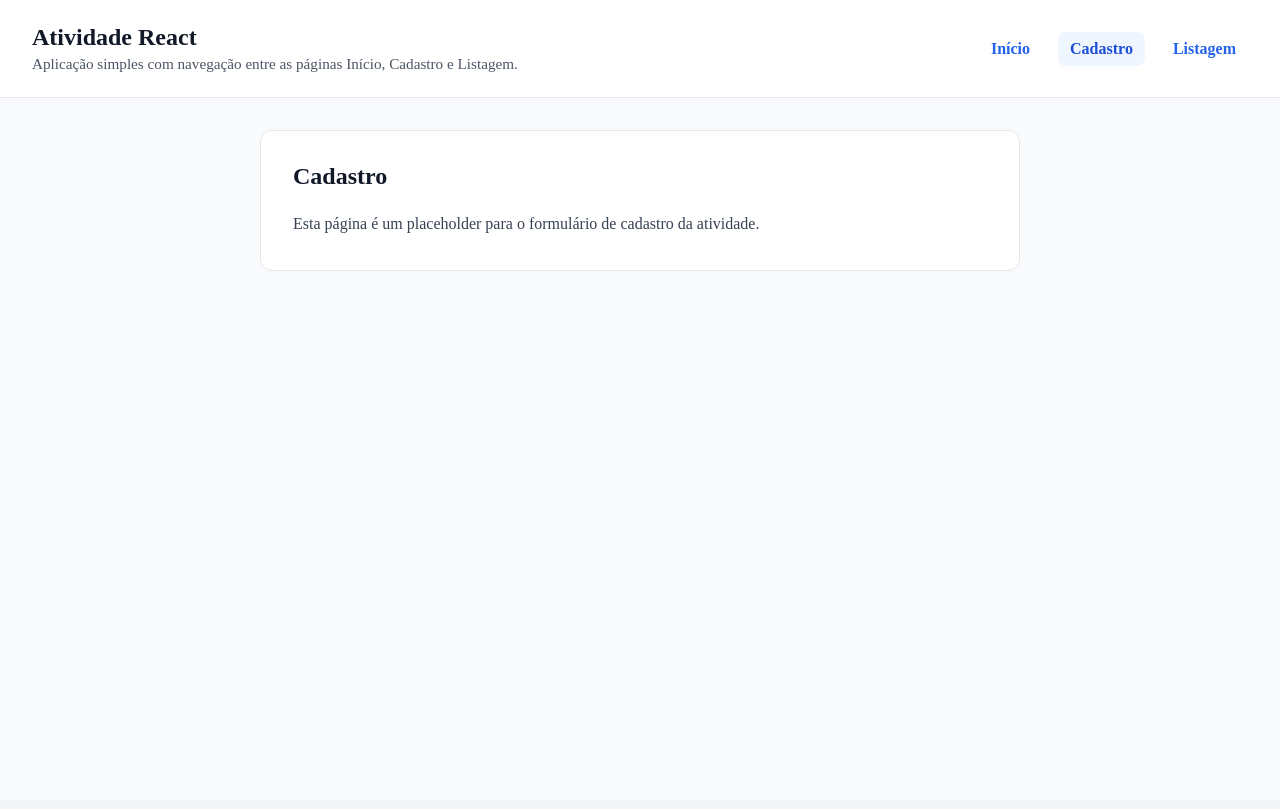
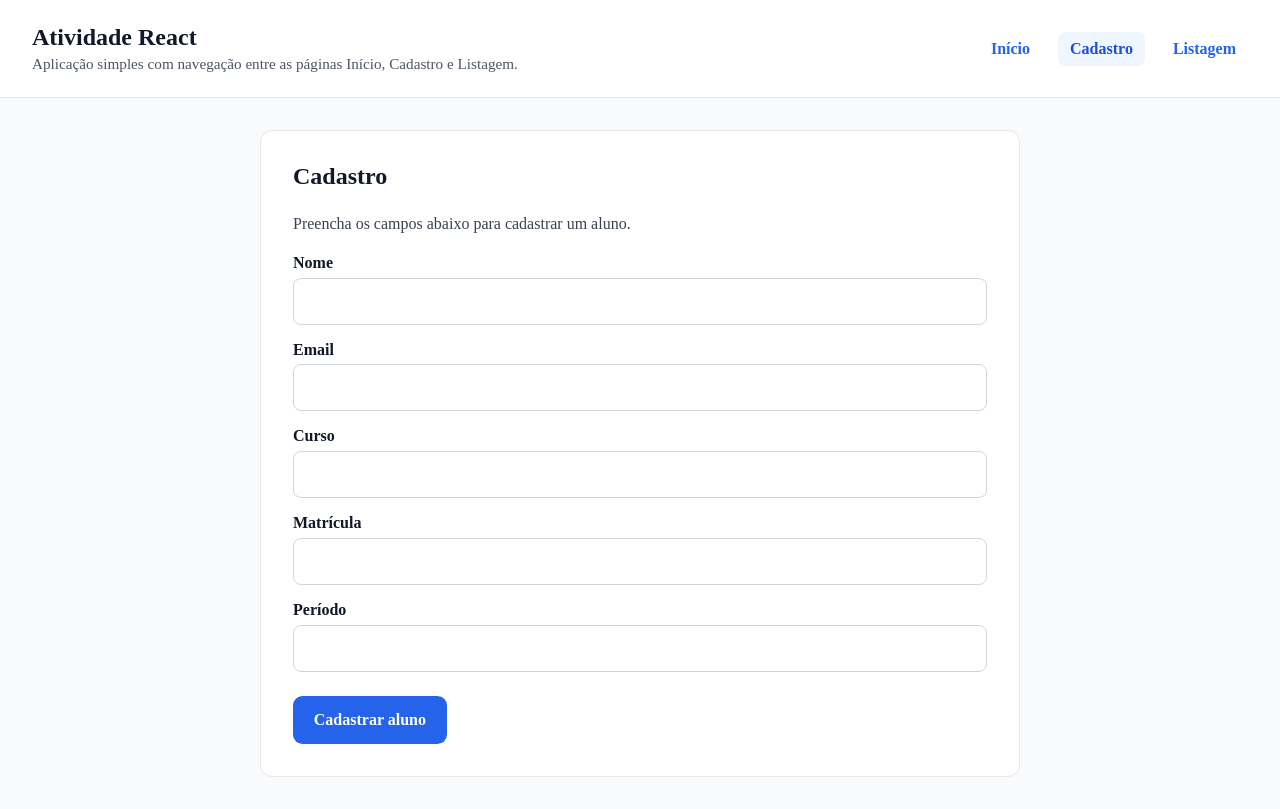
Before and after one commit to Fabricio2407/Atividade-tecweb, a React (Vite) app: page /cadastro in a window 1280 px wide. Built offline with nearby package versions, Linux system fonts and the light colour scheme.

Commit message:
feat: implementa formulário de cadastro com validação

```diff
--- a/src/App.css
+++ b/src/App.css
@@ -71,3 +71,54 @@
   line-height: 1.75;
   color: #374151;
 }
+
+.form-group {
+  display: flex;
+  flex-direction: column;
+  gap: 0.35rem;
+  margin-top: 1rem;
+}
+
+.form-group label {
+  font-weight: 600;
+  color: #111827;
+}
+
+.form-group input {
+  padding: 0.85rem 0.9rem;
+  border: 1px solid #d1d5db;
+  border-radius: 0.5rem;
+  font-size: 1rem;
+}
+
+.form-group input:focus {
+  outline: none;
+  border-color: #2563eb;
+  box-shadow: 0 0 0 3px rgba(37, 99, 235, 0.12);
+}
+
+.error-message {
+  color: #dc2626;
+  font-size: 0.9rem;
+}
+
+button[type='submit'] {
+  margin-top: 1.5rem;
+  padding: 0.95rem 1.3rem;
+  background: #2563eb;
+  color: #ffffff;
+  border: none;
+  border-radius: 0.6rem;
+  font-weight: 700;
+  cursor: pointer;
+}
+
+button[type='submit']:hover {
+  background: #1d4ed8;
+}
+
+.form-message {
+  margin-top: 1rem;
+  color: #065f46;
+  font-weight: 600;
+}
--- a/src/pages/Cadastro.jsx
+++ b/src/pages/Cadastro.jsx
@@ -1,8 +1,148 @@
+import { useState } from 'react'
+import { useAlunos } from '../context/AlunosContext.jsx'
+
+const estadoInicial = {
+  nome: '',
+  email: '',
+  curso: '',
+  matricula: '',
+  periodo: '',
+}
+
 function Cadastro() {
+  const { adicionarAluno } = useAlunos()
+  const [formulario, setFormulario] = useState(estadoInicial)
+  const [erros, setErros] = useState({})
+  const [mensagem, setMensagem] = useState('')
+
+  const validarEmail = (valor) => {
+    return typeof valor === 'string' && valor.includes('@') && valor.includes('.')
+  }
+
+  const validarFormulario = () => {
+    const novosErros = {}
+
+    if (!formulario.nome.trim()) {
+      novosErros.nome = 'Nome é obrigatório.'
+    }
+    if (!formulario.email.trim()) {
+      novosErros.email = 'Email é obrigatório.'
+    } else if (!validarEmail(formulario.email.trim())) {
+      novosErros.email = 'Digite um email válido.'
+    }
+    if (!formulario.curso.trim()) {
+      novosErros.curso = 'Curso é obrigatório.'
+    }
+    if (!formulario.matricula.trim()) {
+      novosErros.matricula = 'Matrícula é obrigatória.'
+    }
+    if (!formulario.periodo.trim()) {
+      novosErros.periodo = 'Período é obrigatório.'
+    }
+
+    setErros(novosErros)
+    return Object.keys(novosErros).length === 0
+  }
+
+  const handleChange = (event) => {
+    const { name, value } = event.target
+    setFormulario((current) => ({ ...current, [name]: value }))
+    setErros((current) => ({ ...current, [name]: '' }))
+    setMensagem('')
+  }
+
+  const handleSubmit = (event) => {
+    event.preventDefault()
+
+    if (!validarFormulario()) {
+      setMensagem('Corrija os erros do formulário antes de enviar.')
+      return
+    }
+
+    const novoAluno = {
+      id: `${Date.now()}-${Math.random().toString(36).substring(2, 9)}`,
+      nome: formulario.nome.trim(),
+      email: formulario.email.trim(),
+      curso: formulario.curso.trim(),
+      matricula: formulario.matricula.trim(),
+      periodo: formulario.periodo.trim(),
+    }
+
+    adicionarAluno(novoAluno)
+    setFormulario(estadoInicial)
+    setErros({})
+    setMensagem('Aluno cadastrado com sucesso!')
+  }
+
   return (
     <section className="page-content">
       <h2>Cadastro</h2>
-      <p>Esta página é um placeholder para o formulário de cadastro da atividade.</p>
+      <p>Preencha os campos abaixo para cadastrar um aluno.</p>
+
+      <form onSubmit={handleSubmit} noValidate>
+        <div className="form-group">
+          <label htmlFor="nome">Nome</label>
+          <input
+            id="nome"
+            name="nome"
+            type="text"
+            value={formulario.nome}
+            onChange={handleChange}
+          />
+          {erros.nome && <span className="error-message">{erros.nome}</span>}
+        </div>
+
+        <div className="form-group">
+          <label htmlFor="email">Email</label>
+          <input
+            id="email"
+            name="email"
+            type="email"
+            value={formulario.email}
+            onChange={handleChange}
+          />
+          {erros.email && <span className="error-message">{erros.email}</span>}
+        </div>
+
+        <div className="form-group">
+          <label htmlFor="curso">Curso</label>
+          <input
+            id="curso"
+            name="curso"
+            type="text"
+            value={formulario.curso}
+            onChange={handleChange}
+          />
+          {erros.curso && <span className="error-message">{erros.curso}</span>}
+        </div>
+
+        <div className="form-group">
+          <label htmlFor="matricula">Matrícula</label>
+          <input
+            id="matricula"
+            name="matricula"
+            type="text"
+            value={formulario.matricula}
+            onChange={handleChange}
+          />
+          {erros.matricula && <span className="error-message">{erros.matricula}</span>}
+        </div>
+
+        <div className="form-group">
+          <label htmlFor="periodo">Período</label>
+          <input
+            id="periodo"
+            name="periodo"
+            type="text"
+            value={formulario.periodo}
+            onChange={handleChange}
+          />
+          {erros.periodo && <span className="error-message">{erros.periodo}</span>}
+        </div>
+
+        <button type="submit">Cadastrar aluno</button>
+        {mensagem && <p className="form-message">{mensagem}</p>}
+      </form>
     </section>
   )
 }
```
